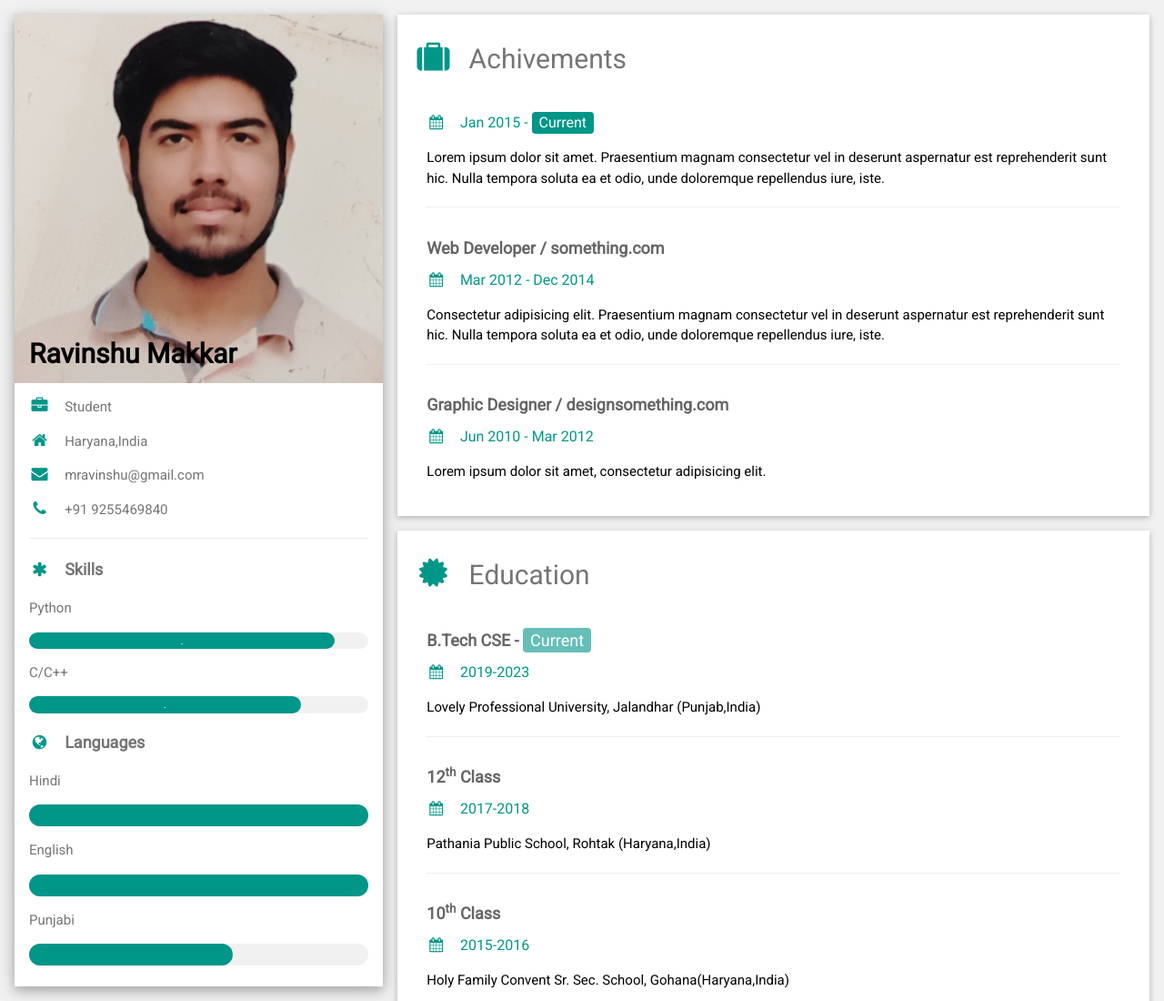
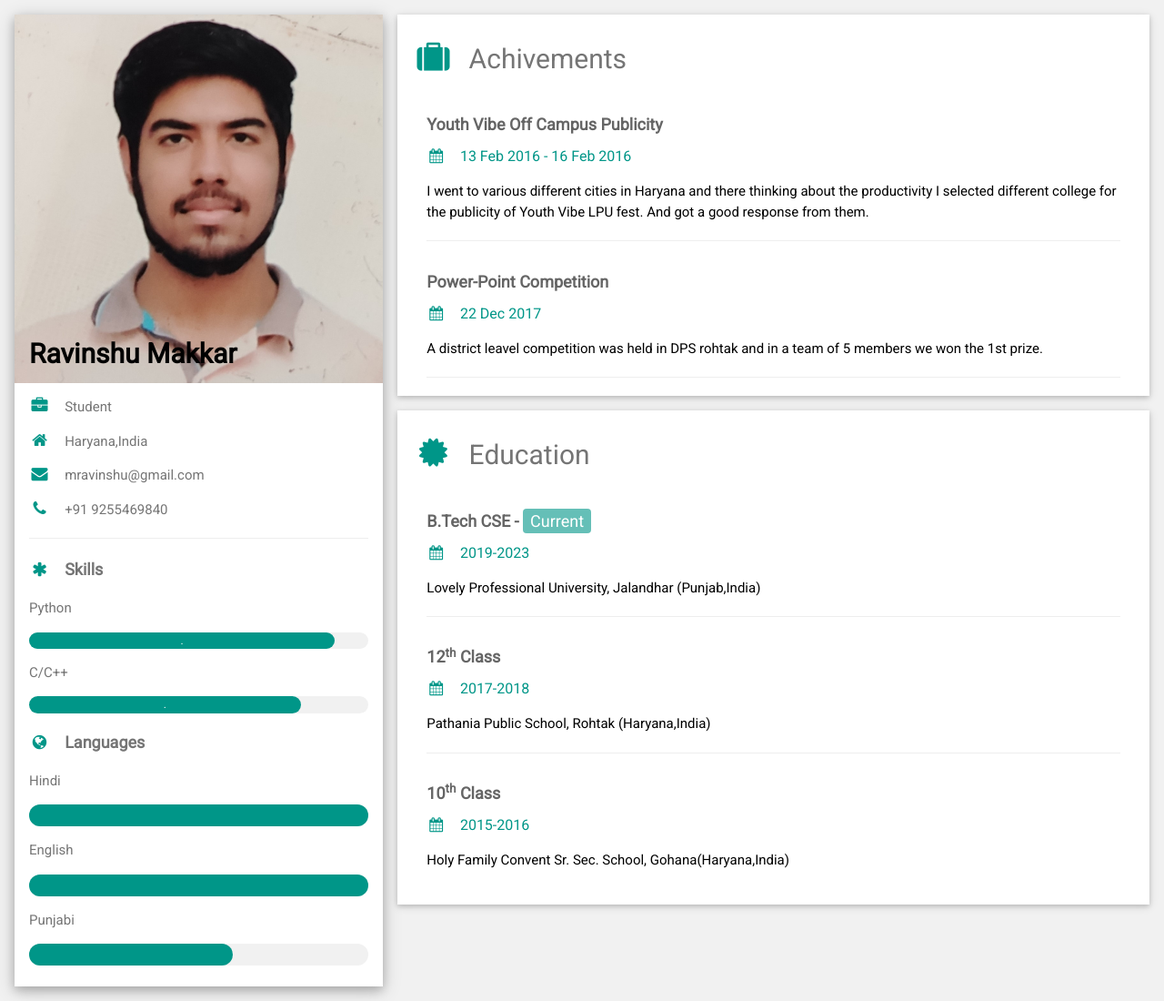
Before and after one commit to mravinshu/mine, a plain HTML site: page index.htm in a window 1280 px wide. Shown: the top 1100 px of the page at 91% size. Drawn offline with nearby package versions, Linux system fonts and the light colour scheme.

Commit message:
Update index.htm

```diff
--- a/index.htm
+++ b/index.htm
@@ -70,21 +70,16 @@ html,body,h1,h2,h3,h4,h5,h6 {font-family: "Roboto", sans-serif}
       <div class="w3-container w3-card w3-white w3-margin-bottom">
         <h2 class="w3-text-grey w3-padding-16"><i class="fa fa-suitcase fa-fw w3-margin-right w3-xxlarge w3-text-teal"></i>Achivements</h2>
         <div class="w3-container">
-          <h5 class="w3-opacity"><b></b></h5>
-          <h6 class="w3-text-teal"><i class="fa fa-calendar fa-fw w3-margin-right"></i>Jan 2015 - <span class="w3-tag w3-teal w3-round">Current</span></h6>
-          <p>Lorem ipsum dolor sit amet. Praesentium magnam consectetur vel in deserunt aspernatur est reprehenderit sunt hic. Nulla tempora soluta ea et odio, unde doloremque repellendus iure, iste.</p>
+          <h5 class="w3-opacity"><b>Youth Vibe Off Campus Publicity</b></h5>
+          <h6 class="w3-text-teal"><i class="fa fa-calendar fa-fw w3-margin-right"></i>13 Feb 2016 - 16 Feb 2016</h6>
+          <p>I went to various different cities in Haryana and there thinking about the productivity I selected different college for the publicity of Youth Vibe LPU fest. And got a good response from them.</p>
           <hr>
         </div>
         <div class="w3-container">
-          <h5 class="w3-opacity"><b>Web Developer / something.com</b></h5>
-          <h6 class="w3-text-teal"><i class="fa fa-calendar fa-fw w3-margin-right"></i>Mar 2012 - Dec 2014</h6>
-          <p>Consectetur adipisicing elit. Praesentium magnam consectetur vel in deserunt aspernatur est reprehenderit sunt hic. Nulla tempora soluta ea et odio, unde doloremque repellendus iure, iste.</p>
+          <h5 class="w3-opacity"><b>Power-Point Competition</b></h5>
+          <h6 class="w3-text-teal"><i class="fa fa-calendar fa-fw w3-margin-right"></i>22 Dec 2017</h6>
+          <p>A district leavel competition was held in DPS rohtak and in a team of 5 members we won the 1st prize.</p>
           <hr>
-        </div>
-        <div class="w3-container">
-          <h5 class="w3-opacity"><b>Graphic Designer / designsomething.com</b></h5>
-          <h6 class="w3-text-teal"><i class="fa fa-calendar fa-fw w3-margin-right"></i>Jun 2010 - Mar 2012</h6>
-          <p>Lorem ipsum dolor sit amet, consectetur adipisicing elit. </p><br>
         </div>
       </div>
 
```
